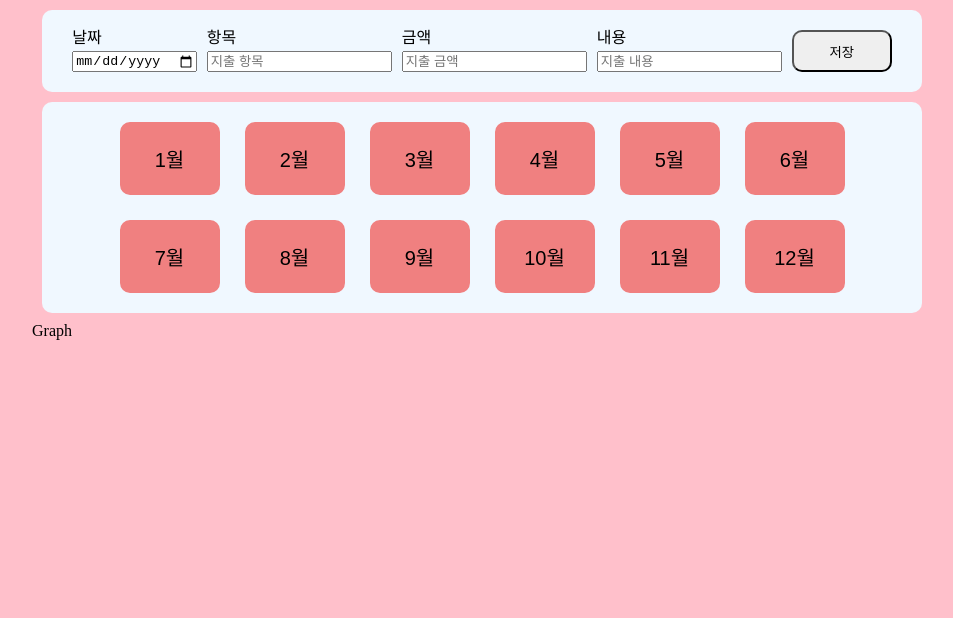
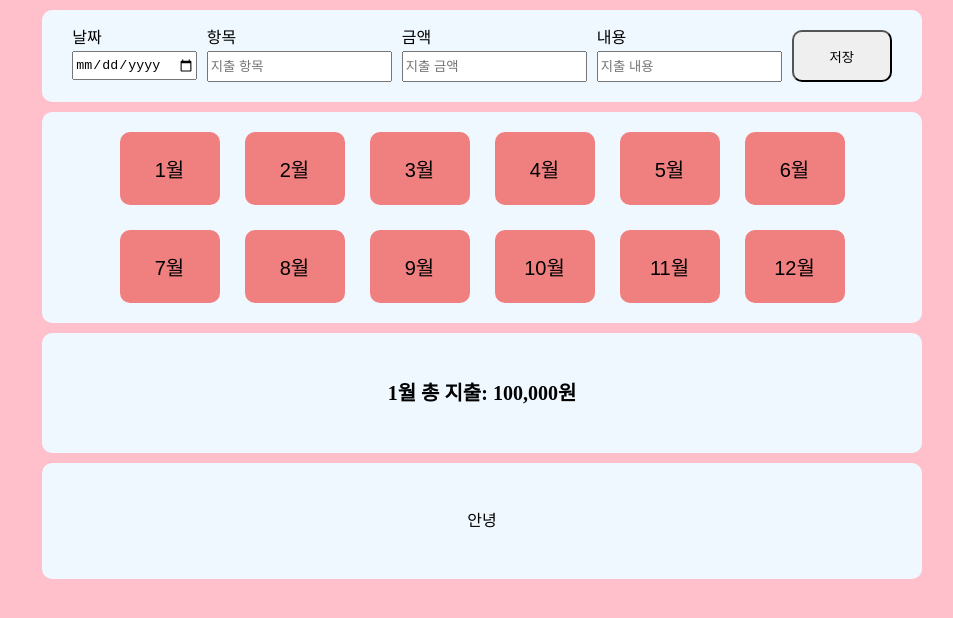
Before and after one commit to hj7321/PJ5_personal_account_book, a React (Vite) app: page / in a window 1280 px wide. Shown: the top 618 px of the page, without its empty margins (158-1111 px from the left). Built offline with nearby package versions, Linux system fonts and the light colour scheme.

Commit message:
구조 수정 중

```diff
--- a/src/components/home/Calendar.jsx
+++ b/src/components/home/Calendar.jsx
@@ -1,15 +1,40 @@
-import MonthButton from "./MonthButton";
+import initialExpense from "../../data/dummyData.json";
 import { Section } from "../style/CalendarStyle";
+import { Button } from "../style/CalendarStyle";
+import Graph from "./Graph";
+import Category from "./Category";
 
-const Calendar = () => {
+const Calendar = ({ setExpense, expense }) => {
   const monthNumArr = [1, 2, 3, 4, 5, 6, 7, 8, 9, 10, 11, 12];
 
+  const showExpense = (month) => {
+    setExpense(initialExpense);
+    setExpense((expense) =>
+      expense.filter((ele) => ele.date.split("-")[1] == month)
+    );
+  };
+
   return (
-    <Section>
-      {monthNumArr.map((monthNum) => (
-        <MonthButton key={monthNum} monthNum={monthNum} />
-      ))}
-    </Section>
+    <>
+      <Section>
+        {monthNumArr.map((monthNum) => (
+          <Button
+            key={monthNum}
+            onClick={() => {
+              showExpense(monthNum);
+            }}
+          >
+            {monthNum}월
+          </Button>
+        ))}
+      </Section>
+      <Section>
+        <Graph expense={expense} />
+      </Section>
+      <Section>
+        <Category expense={expense} />
+      </Section>
+    </>
   );
 };
 
--- a/src/components/home/Category.jsx
+++ b/src/components/home/Category.jsx
@@ -1,5 +1,7 @@
+import { Section } from "../style/CalendarStyle";
+
 const Category = () => {
-  //
+  return <Section>안녕</Section>;
 };
 
 export default Category;
--- a/src/components/home/Graph.jsx
+++ b/src/components/home/Graph.jsx
@@ -1,5 +1,11 @@
-const Graph = () => {
-  return <div>Graph</div>;
+import { Section } from "../style/CalendarStyle";
+
+const Graph = ({ expense }) => {
+  return (
+    <Section>
+      <h3>1월 총 지출: 100,000원</h3>
+    </Section>
+  );
 };
 
 export default Graph;
--- a/src/components/home/MonthButton.jsx
+++ /dev/null
@@ -1,7 +0,0 @@
-import { Button } from "../style/CalendarStyle";
-
-const MonthButton = ({ monthNum }) => {
-  return <Button>{monthNum}월</Button>;
-};
-
-export default MonthButton;
--- a/src/components/pages/DetailPage.jsx
+++ b/src/components/pages/DetailPage.jsx
@@ -0,0 +1,5 @@
+const DetailPage = () => {
+  //
+};
+
+export default DetailPage;
--- a/src/components/pages/HomePage.jsx
+++ b/src/components/pages/HomePage.jsx
@@ -1,15 +1,15 @@
+import { useState } from "react";
+import initialExpense from "../../data/dummyData.json";
+import Form from "../home/Form";
 import Calendar from "../home/Calendar";
-import Category from "../home/Category";
-import Form from "../home/Form";
-import Graph from "../home/Graph";
 
 const HomePage = () => {
+  const [expense, setExpense] = useState(initialExpense);
+
   return (
     <>
       <Form />
-      <Calendar />
-      <Graph />
-      <Category />
+      <Calendar setExpense={setExpense} expense={expense} />
     </>
   );
 };
--- a/src/components/style/GlobalStyle.jsx
+++ b/src/components/style/GlobalStyle.jsx
@@ -12,6 +12,13 @@ const GlobalStyle = createGlobalStyle`
   button {
     cursor: pointer;
   }
+  h3 {
+    font-size: 20px;
+    font-weight: bold;
+  }
+  input {
+    height: 25px;
+  }
   /* form, div {
     background-color: aliceblue;
     border-radius: 10px;
```
Also changed, not shown: src/App.jsx (+7 -0 lines), src/components/detail/DeleteDetail.jsx (added), src/components/detail/DetailContent.jsx (added), src/components/detail/UpdateDetail.jsx (added).
